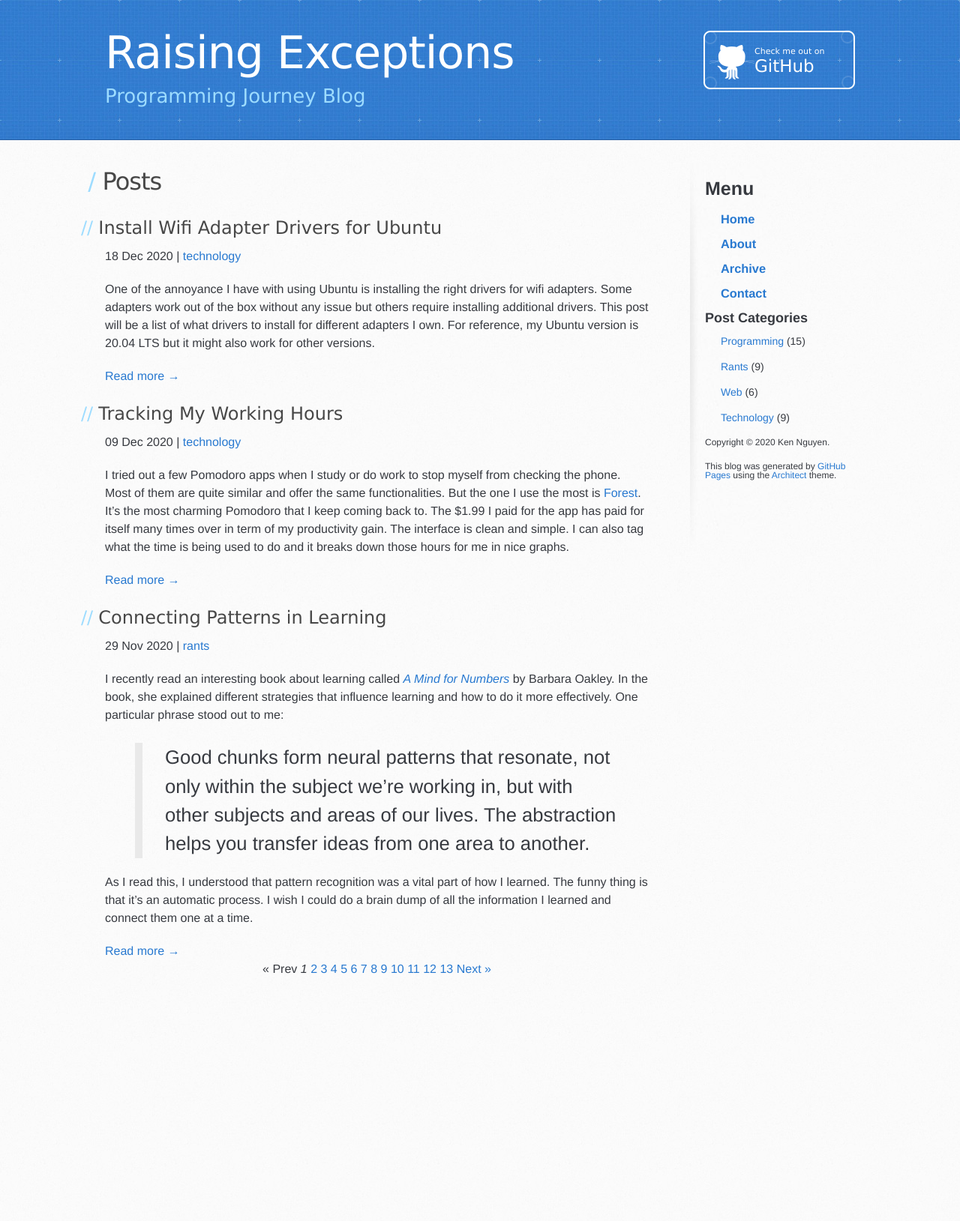
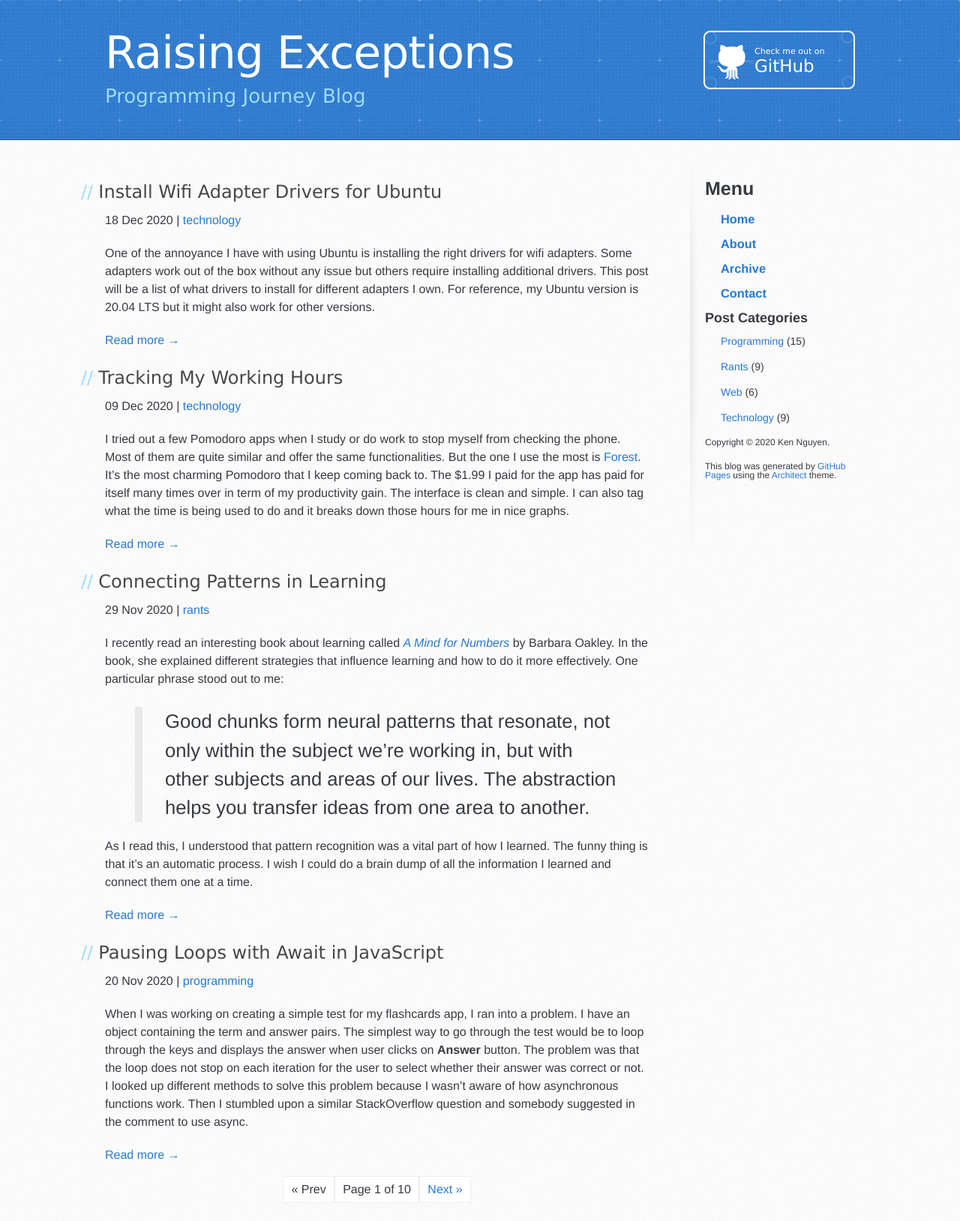
Before and after one commit to kennguyen01/kennguyen01.github.io, a Jekyll site: the page built from index.html, in a window 1280 px wide. Shown: the whole page at 75% size. Built offline with Jekyll 4.4.1, drawn with Linux system fonts in a browser that asks for light colours; the list of posts is cut into pages by our own code; before the commit the page ends 1329 px from its top, so only the background shows below that.

Commit message:
Change paginations style

```diff
--- a/_config.yml
+++ b/_config.yml
@@ -13,7 +13,7 @@ theme: jekyll-theme-architect
 plugins:
   - jekyll-paginate
   - jekyll-sitemap
-paginate: 3
+paginate: 4
 paginate_path: /page:num/
 
 # Front matter defaults
--- a/index.html
+++ b/index.html
@@ -4,7 +4,6 @@ layout: default
 
 <!-- Loop through paginated posts -->
 <div id="home">
-  <h1>Posts</h1>
   {% for post in paginator.posts %}
     <a href="{{ site.baseurl }}{{ post.url }}">
       <h2>{{ post.title }}</h2>
@@ -12,8 +11,8 @@ layout: default
 
     <p>{{ post.date | date_to_string }} | <a href="/categories/{{ post.categories }}">{{ post.categories }}</a></p>
     <p>{{ post.excerpt }}</p>
+
     <a href="{{ site.baseurl }}{{post.url }}">Read more &rarr;</a>
-
   {% endfor %}
 </div>
 
@@ -21,31 +20,15 @@ layout: default
 {% if paginator.total_pages > 1 %}
   <div class="pagination">
     {% if paginator.previous_page %}
-    <a href="{{ paginator.previous_page_path | relative_url }}">
-      &laquo; Prev
-    </a>
+      <a href="{{ paginator.previous_page_path | relative_url }}">&laquo; Prev</a>
     {% else %}
       <span>&laquo; Prev</span>
     {% endif %}
 
-  {% for page in (1..paginator.total_pages) %}
-    {% if page == paginator.page %}
-      <em>{{ page }}</em>
-    {% elsif page == 1 %}
-      <a href="{{ paginator.previous_page_path | relative_url }}">
-        {{ page }}
-      </a>
-    {% else %}
-      <a href="{{ site.paginate_path | relative_url | replace: ':num', page }}">
-        {{ page }}
-      </a>
-    {% endif %}
-  {% endfor %}
+    <span>Page {{ paginator.page }} of {{ paginator.total_pages }}</span>
 
     {% if paginator.next_page %}
-    <a href="{{ paginator.next_page_path | relative_url }}">
-      Next &raquo;
-    </a>
+      <a href="{{ paginator.next_page_path | relative_url }}">Next &raquo;</a>
     {% else %}
       <span>Next &raquo;</span>
     {% endif %}
--- a/stylesheets/stylesheet.css
+++ b/stylesheets/stylesheet.css
@@ -8,6 +8,7 @@
   color: #9ddcff;
 }
 
+/* contact form */
 form {
   margin: 0 auto;
   width: auto;
@@ -16,17 +17,14 @@ form {
   border: 1px solid #CCC;
   border-radius: 1em;
 }
-
 form div + div {
   margin-top: 1em;
 }
-
 label {
   display: inline-block;
   width: 90px;
   text-align: right;
 }
-
 input, textarea {
   width: 500px;
   height: 2em;
@@ -34,29 +32,49 @@ input, textarea {
   box-sizing: border-box;
   border: 1px solid #999;
 }
-
 input:focus, textarea:focus {
   border-color: #000;
 }
-
 textarea {
   vertical-align: top;
   height: 10em;
 }
-
 .contact-btn {
   padding-left: 90px;
 }
-
 button {
   margin-left: .5em;
 }
+
+/* pagination */
 .pagination {
   text-align: center;
 }
-.pagination a, em {
-  font-size: 16px;
+.pagination strong {
+  padding: 5px 10px;
 }
+.pagination input[type="text"] {
+  width: 24px;
+  height: 24px;
+}
+.pagination a,
+.pagination span {
+  padding: 5px 10px;
+  border: 1px solid #eee;
+  margin-top: 1em;
+  margin-left: -2px;
+  margin-right: -2px;
+  background-color: #ffffff;
+  display: inline-block;
+}
+.pagination a:hover {
+  background-color: #f1f1f1;
+  color: #333;
+}
+
+/**
+ *  Default CSS Below
+ */
 
 /**
  * 1. Set default font family to sans-serif.
```
Also changed, not shown: Gemfile (+2 -5 lines), Gemfile.lock. Lines whose indentation alone changed are shown as unchanged.
